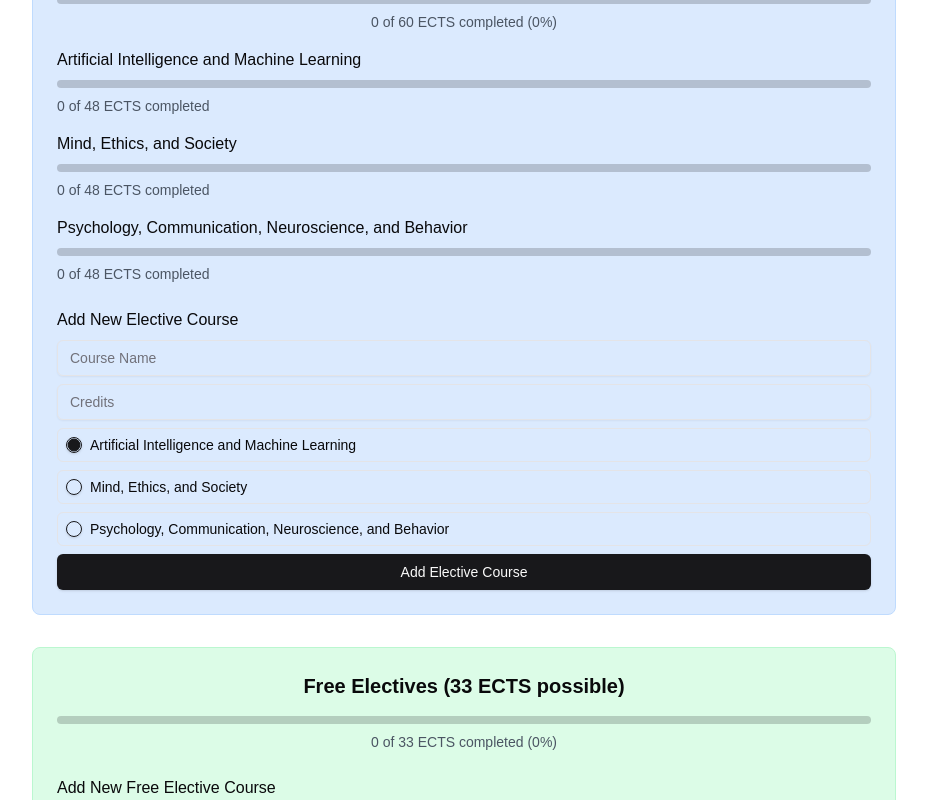
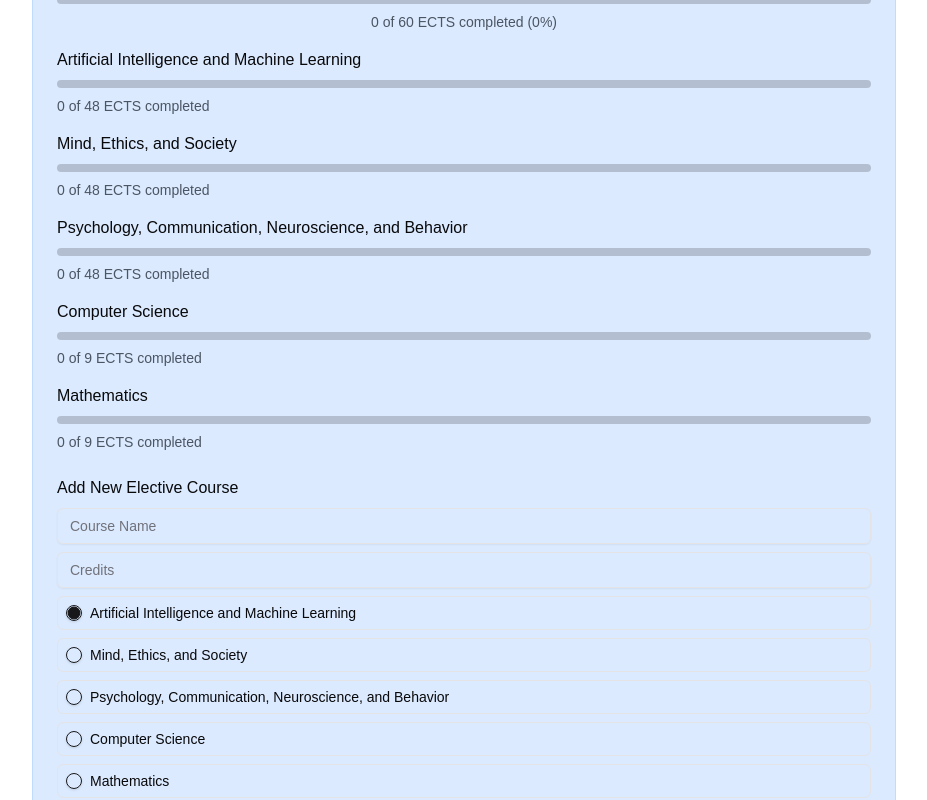
Before and after one commit to saurluca/coxi-credits, a Next.js app: page / in a window 1280 px wide. Shown: the part 1057-1857 px from the top of the page, without its empty margins (176-1103 px from the left). Built offline with nearby package versions, Linux system fonts and the light colour scheme.

Commit message:
added math and cs

```diff
--- a/app/page.tsx
+++ b/app/page.tsx
@@ -82,7 +82,7 @@ interface ElectiveCourse {
   id: string
   name: string
   credits: number
-  area: "ai" | "ethics" | "psychology"
+  area: "ai" | "ethics" | "psychology" | "cs" | "math"
   grade?: number
 }
 
@@ -96,6 +96,8 @@ const areaNames = {
   ai: "Artificial Intelligence and Machine Learning",
   ethics: "Mind, Ethics, and Society",
   psychology: "Psychology, Communication, Neuroscience, and Behavior",
+  cs: "Computer Science",
+  math: "Mathematics"
 }
 
 const getCategoryColor = (category: Course["category"]) => {
@@ -129,7 +131,7 @@ export default function CourseTracker() {
     })
   }
 
-  const calculateAreaProgress = (area: "ai" | "ethics" | "psychology") => {
+  const calculateAreaProgress = (area: "ai" | "ethics" | "psychology" | "cs" | "math") => {
     return electiveCourses.filter((course) => course.area === area).reduce((sum, course) => sum + course.credits, 0)
   }
 
@@ -172,10 +174,15 @@ export default function CourseTracker() {
     }
 
     const newCredits = Number.parseInt(newCourse.credits)
-    const areaCredits = calculateAreaProgress(newCourse.area as "ai" | "ethics" | "psychology")
+    const areaCredits = calculateAreaProgress(newCourse.area as keyof typeof areaNames)
 
-    if (areaCredits + newCredits > 48) {
-      alert(`Cannot add course. Maximum of 48 ECTS credits allowed per area. Current credits in ${areaNames[newCourse.area]}: ${areaCredits}`)
+    // Check credit limits based on area
+    const maxCredits = newCourse.area === "cs" || newCourse.area === "math"
+      ? 9
+      : 48
+
+    if (areaCredits + newCredits > maxCredits) {
+      alert(`Cannot add course. Maximum of ${maxCredits} ECTS credits allowed for ${areaNames[newCourse.area]}. Current credits: ${areaCredits}`)
       return
     }
 
@@ -186,7 +193,7 @@ export default function CourseTracker() {
           id: crypto.randomUUID(),
           name: newCourse.name,
           credits: newCredits,
-          area: newCourse.area as "ai" | "ethics" | "psychology",
+          area: newCourse.area as keyof typeof areaNames,
         },
       ]
       localStorage.setItem("electiveCourses", JSON.stringify(newElectiveCourses))
@@ -241,15 +248,15 @@ export default function CourseTracker() {
       : 0
     let totalCredits = statsCourse && grades[statsCourse.id] ? statsCourse.credits : 0
 
-    // Get areas sorted by credit count
-    const areaCredits = (Object.keys(areaNames) as Array<"ai" | "ethics" | "psychology">)
+    // Get areas sorted by credit count (excluding CS and Math)
+    const areaCredits = (["ai", "ethics", "psychology"] as const)
       .map(area => ({
         area,
         credits: calculateAreaProgress(area)
       }))
       .sort((a, b) => b.credits - a.credits)
 
-    // Get top 2 areas
+    // Get top 2 areas from the main areas (excluding CS and Math)
     const topAreas = areaCredits.slice(0, 2).map(a => a.area)
 
     // Add grades from elective courses in top areas
@@ -259,6 +266,48 @@ export default function CourseTracker() {
         weightedSum += course.credits * (grades[course.id] || 0)
         totalCredits += course.credits
       })
+
+    // Handle CS courses (max 9 credits)
+    const csElectives = electiveCourses
+      .filter(course => course.area === "cs")
+      .sort((a, b) => (grades[b.id] || 0) - (grades[a.id] || 0)) // Sort by grades to take best ones
+    const csCourse = courses.find(c => c.id === "cs")
+
+    let csCredits = 0
+    if (csElectives.length > 0 && csCourse && grades[csCourse.id]) {
+      weightedSum += csCourse.credits * grades[csCourse.id]
+      totalCredits += csCourse.credits
+
+      // Add elective grades up to 9 credits
+      for (const course of csElectives) {
+        if (grades[course.id] && csCredits + course.credits <= 9) {
+          weightedSum += course.credits * grades[course.id]
+          totalCredits += course.credits
+          csCredits += course.credits
+        }
+      }
+    }
+
+    // Handle Math courses (max 9 credits)
+    const mathElectives = electiveCourses
+      .filter(course => course.area === "math")
+      .sort((a, b) => (grades[b.id] || 0) - (grades[a.id] || 0)) // Sort by grades to take best ones
+    const mathCourse = courses.find(c => c.id === "math")
+
+    let mathCredits = 0
+    if (mathElectives.length > 0 && mathCourse && grades[mathCourse.id]) {
+      weightedSum += mathCourse.credits * grades[mathCourse.id]
+      totalCredits += mathCourse.credits
+
+      // Add elective grades up to 9 credits
+      for (const course of mathElectives) {
+        if (grades[course.id] && mathCredits + course.credits <= 9) {
+          weightedSum += course.credits * grades[course.id]
+          totalCredits += course.credits
+          mathCredits += course.credits
+        }
+      }
+    }
 
     // Add grades from mandatory courses in matching categories
     const categoryMapping = {
@@ -378,13 +427,19 @@ export default function CourseTracker() {
         </div>
 
         <div className="mt-4 space-y-4">
-          {(Object.keys(areaNames) as Array<"ai" | "ethics" | "psychology">).map((area) => (
+          {(Object.keys(areaNames) as Array<keyof typeof areaNames>).map((area) => {
+            // Calculate max credits and progress based on area
+            const maxCredits = area === "cs" || area === "math" ? 9 : 48;
+            const areaProgress = calculateAreaProgress(area);
+            const progressPercentage = (areaProgress / maxCredits) * 100;
+
+            return (
               <div key={area} className="space-y-2">
                 <h3 className="font-medium">{areaNames[area]}</h3>
-              <Progress value={(calculateAreaProgress(area) / 48) * 100} className="h-2" />
+                <Progress value={progressPercentage} className="h-2" />
                 <p className="text-sm text-gray-600">
-                {calculateAreaProgress(area)} of 48 ECTS completed
-                {calculateAreaProgress(area) > 0 && ` (${Math.round((calculateAreaProgress(area) / 48) * 100)}%)`}
+                  {areaProgress} of {maxCredits} ECTS completed
+                  {areaProgress > 0 && ` (${Math.round(progressPercentage)}%)`}
                 </p>
                 <div className="space-y-2">
                   {electiveCourses
@@ -416,7 +471,8 @@ export default function CourseTracker() {
                     ))}
                 </div>
               </div>
-          ))}
+            );
+          })}
         </div>
 
         <div className="mt-6 space-y-2">
@@ -435,7 +491,7 @@ export default function CourseTracker() {
             />
             <RadioGroup
               value={newCourse.area}
-              onValueChange={(value) => setNewCourse({ ...newCourse, area: value as "ai" | "ethics" | "psychology" })}
+              onValueChange={(value) => setNewCourse({ ...newCourse, area: value as keyof typeof areaNames })}
               className="gap-2"
             >
               <div className="flex items-center space-x-2 rounded-md border p-2 cursor-pointer hover:bg-gray-100"
@@ -457,6 +513,20 @@ export default function CourseTracker() {
                 <RadioGroupItem value="psychology" id="psychology" />
                 <Label className="flex-grow cursor-pointer">
                   Psychology, Communication, Neuroscience, and Behavior
+                </Label>
+              </div>
+              <div className="flex items-center space-x-2 rounded-md border p-2 cursor-pointer hover:bg-gray-100"
+                   onClick={() => setNewCourse({ ...newCourse, area: "cs" })}>
+                <RadioGroupItem value="cs" id="cs" />
+                <Label className="flex-grow cursor-pointer">
+                  Computer Science
+                </Label>
+              </div>
+              <div className="flex items-center space-x-2 rounded-md border p-2 cursor-pointer hover:bg-gray-100"
+                   onClick={() => setNewCourse({ ...newCourse, area: "math" })}>
+                <RadioGroupItem value="math" id="math" />
+                <Label className="flex-grow cursor-pointer">
+                  Mathematics
                 </Label>
               </div>
             </RadioGroup>
```
Lines whose indentation alone changed are shown as unchanged.
